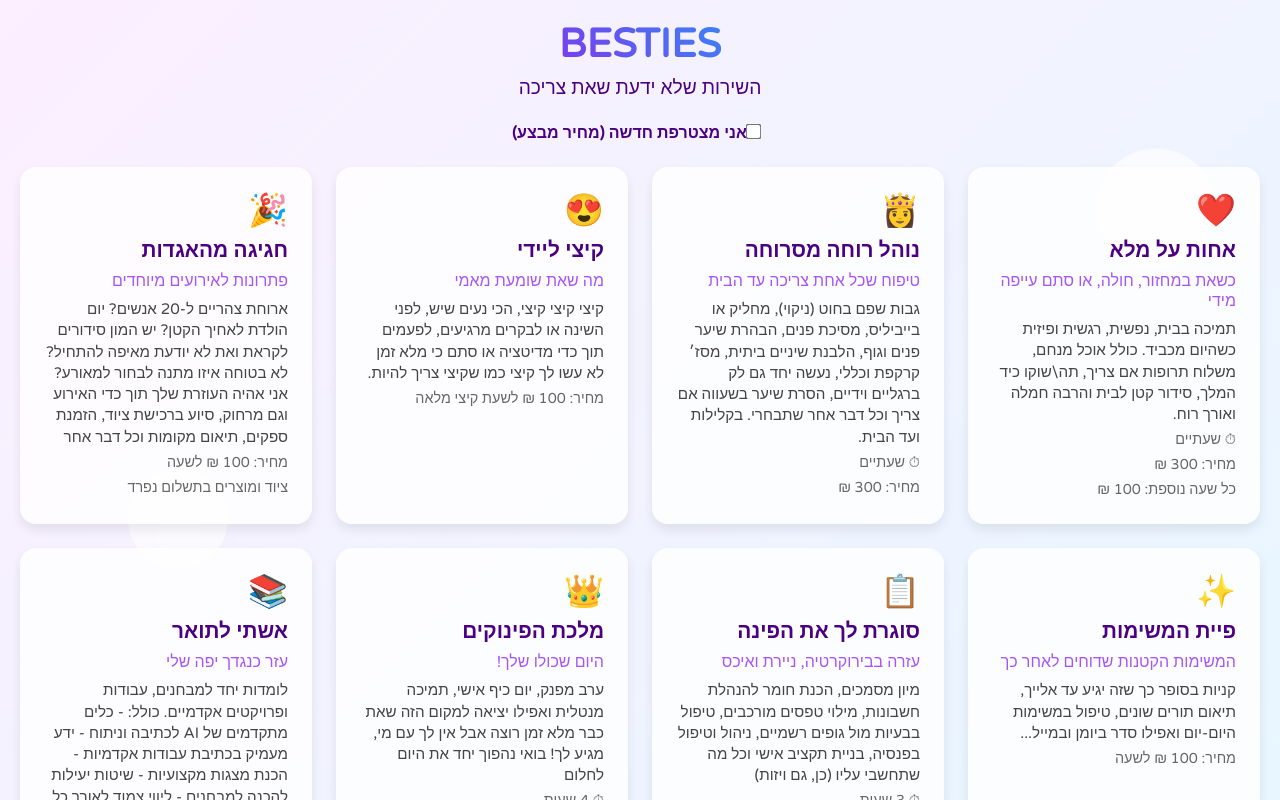
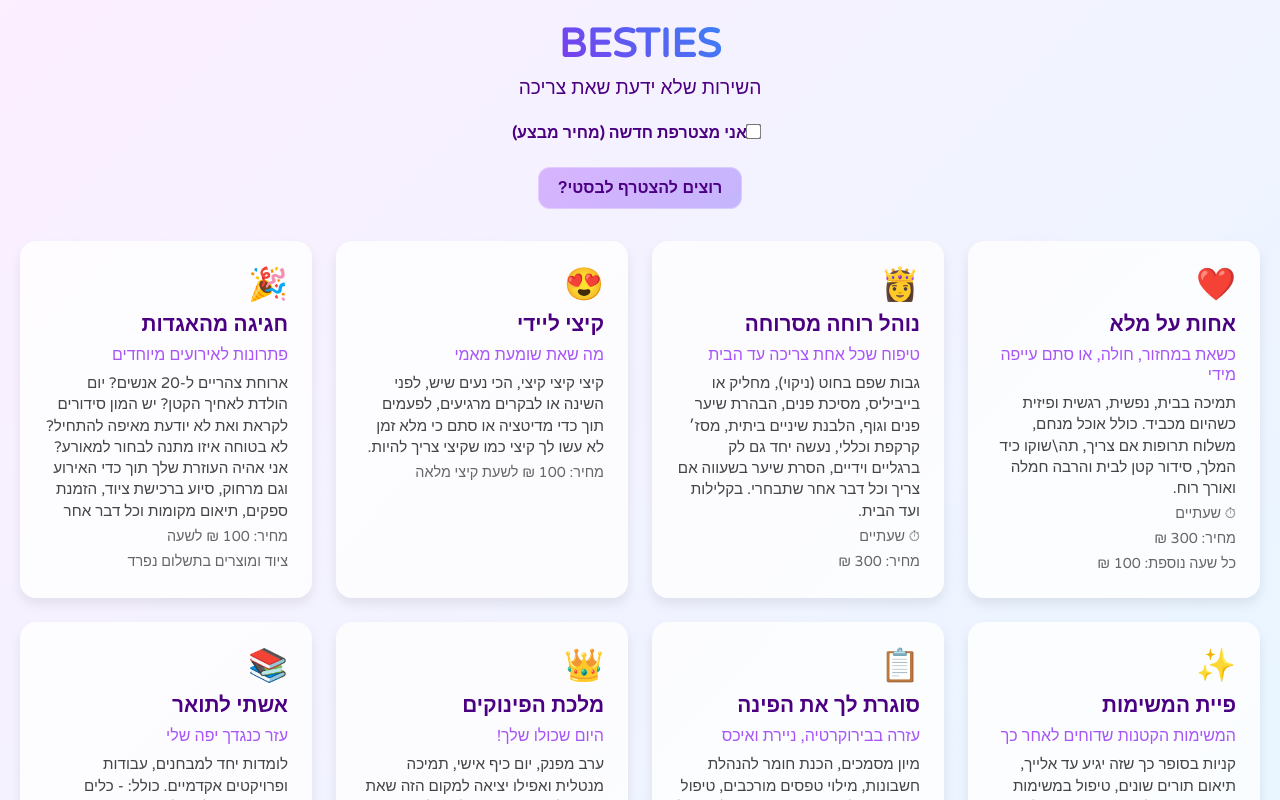
Before and after one commit to Bestie-hagar/bestie-app, a React (Create React App) app: page / in a window 1280 px wide. Built offline with nearby package versions, Linux system fonts and the light colour scheme.

Commit message:
Update App.js

```diff
--- a/src/App.js
+++ b/src/App.js
@@ -1,3 +1,4 @@
+// src/App.js
 import React, { useState } from "react";
 import "./styles.css";
 
@@ -7,19 +8,23 @@ import {
   ConsultationForm,
   BestieRegistration
 } from "./services/services";
-import { sendTelegramNotification } from "./services/telegramService";
 
-import SplashScreen from "./components/SplashScreen";
-import ServiceCard from "./components/ServiceCard";
+import BestieRegistrationModal from "./components/BestieRegistrationModal";
 import BookingModal from "./components/BookingModal";
 import ConfirmationModal from "./components/ConfirmationModal";
+import ServiceCard from "./components/ServiceCard";
+import SplashScreen from "./components/SplashScreen";
+
+import { sendTelegramNotification } from "./services/telegramService";
 
 function App() {
   const [showSplash, setShowSplash] = useState(true);
 
+  // מודל הזמנה
   const [showBooking, setShowBooking] = useState(false);
   const [selectedService, setSelectedService] = useState(null);
 
+  // נתוני הטופס
   const [formData, setFormData] = useState({
     fullName: "",
     phone: "",
@@ -30,15 +35,17 @@ function App() {
     notes: ""
   });
 
+  // מצטרפת חדשה?
   const [isNewCustomer, setIsNewCustomer] = useState(false);
+
+  // מודל אישור
   const [showConfirmation, setShowConfirmation] = useState(false);
 
-  // אחרי שהספלש מסתיים
-  if (showSplash) {
-    return <SplashScreen onComplete={() => setShowSplash(false)} />;
-  }
+  // ======================
+  // (הוספה) מודל הצטרפות לבסטי
+  // ======================
+  const [showBestieRegistration, setShowBestieRegistration] = useState(false);
 
-  // שליחת הזמנה
   const handleBookingSubmit = async (e) => {
     e.preventDefault();
     const orderDetails = {
@@ -58,7 +65,7 @@ function App() {
       setShowBooking(false);
       setShowConfirmation(true);
     } else {
-      alert("אירעה שגיאה בשליחה לטלגרם. נסי שוב מאוחר יותר.");
+      alert("משהו השתבש בשליחה לטלגרם");
     }
   };
 
@@ -75,20 +82,20 @@ function App() {
     });
   };
 
+  // מסך פתיחה
+  if (showSplash) {
+    return <SplashScreen onComplete={() => setShowSplash(false)} />;
+  }
+
   return (
     <div className="app" dir="rtl">
-      {/* עננים צפים במסך הראשי */}
-      <div className="floating-cloud cloud-1"></div>
-      <div className="floating-cloud cloud-2"></div>
-      <div className="floating-cloud cloud-3"></div>
-
-      {/* כותרת פשוטה - בלי לוגו כפול */}
+      {/* (עננים צפים, Header, וכו' – לא משנים) */}
       <header>
         <h1>BESTIES</h1>
         <p>השירות שלא ידעת שאת צריכה</p>
       </header>
 
-      {/* האם אני מצטרפת חדשה */}
+      {/* סימון האם מצטרפת חדשה */}
       <div className="toggle-new-customer">
         <label>
           <input
@@ -100,7 +107,17 @@ function App() {
         </label>
       </div>
 
-      {/* שירותים */}
+      {/* כאן הכפתור להצטרפות לבסטי */}
+      <div style={{ textAlign: "center", marginBottom: "2rem" }}>
+        <button
+          className="glossy-button"
+          onClick={() => setShowBestieRegistration(true)}
+        >
+          רוצים להצטרף לבסטי?
+        </button>
+      </div>
+
+      {/* רשימת השירותים */}
       <section className="services">
         {services.map((service) => (
           <ServiceCard
@@ -122,6 +139,8 @@ function App() {
             <div key={pack.id} className="package-card">
               <h3>{pack.name}</h3>
               <p>{pack.description}</p>
+              {pack.details && <p>{pack.details}</p>}
+              {pack.extraInfo && <p>{pack.extraInfo}</p>}
               <div className="price">
                 <span className="original">{pack.regularPrice}₪</span>
                 <span className="sale">{pack.salePrice}₪</span>
@@ -141,7 +160,7 @@ function App() {
         </div>
       </section>
 
-      {/* מודל הזמנה */}
+      {/* מודל הזמנה לשירות */}
       <BookingModal
         isOpen={showBooking}
         service={selectedService}
@@ -158,6 +177,13 @@ function App() {
         onClose={() => setShowConfirmation(false)}
         isNewCustomer={isNewCustomer}
       />
+
+      {/* המודל להצטרפות לבסטי */}
+      <BestieRegistrationModal
+        isOpen={showBestieRegistration}
+        onClose={() => setShowBestieRegistration(false)}
+        form={BestieRegistration}
+      />
     </div>
   );
 }
```
